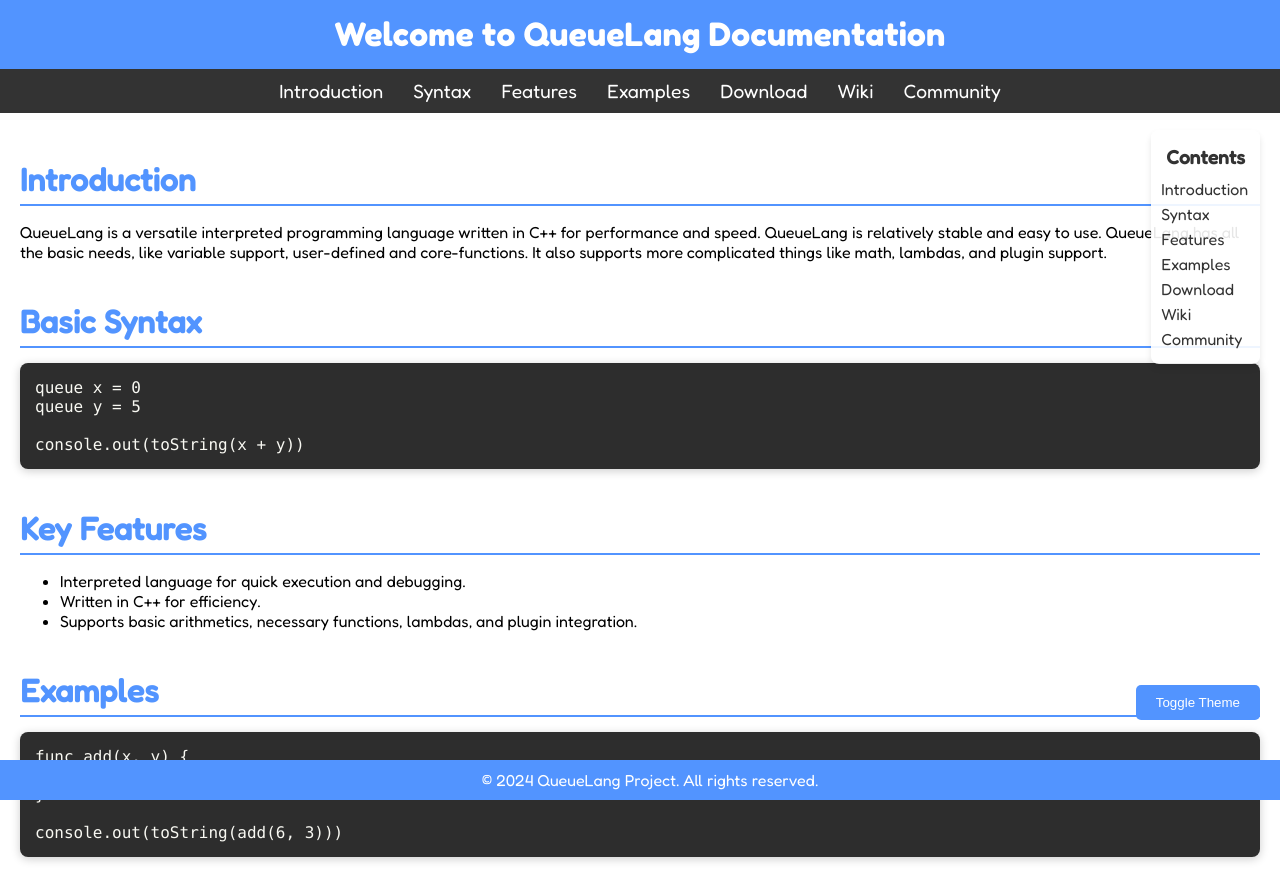
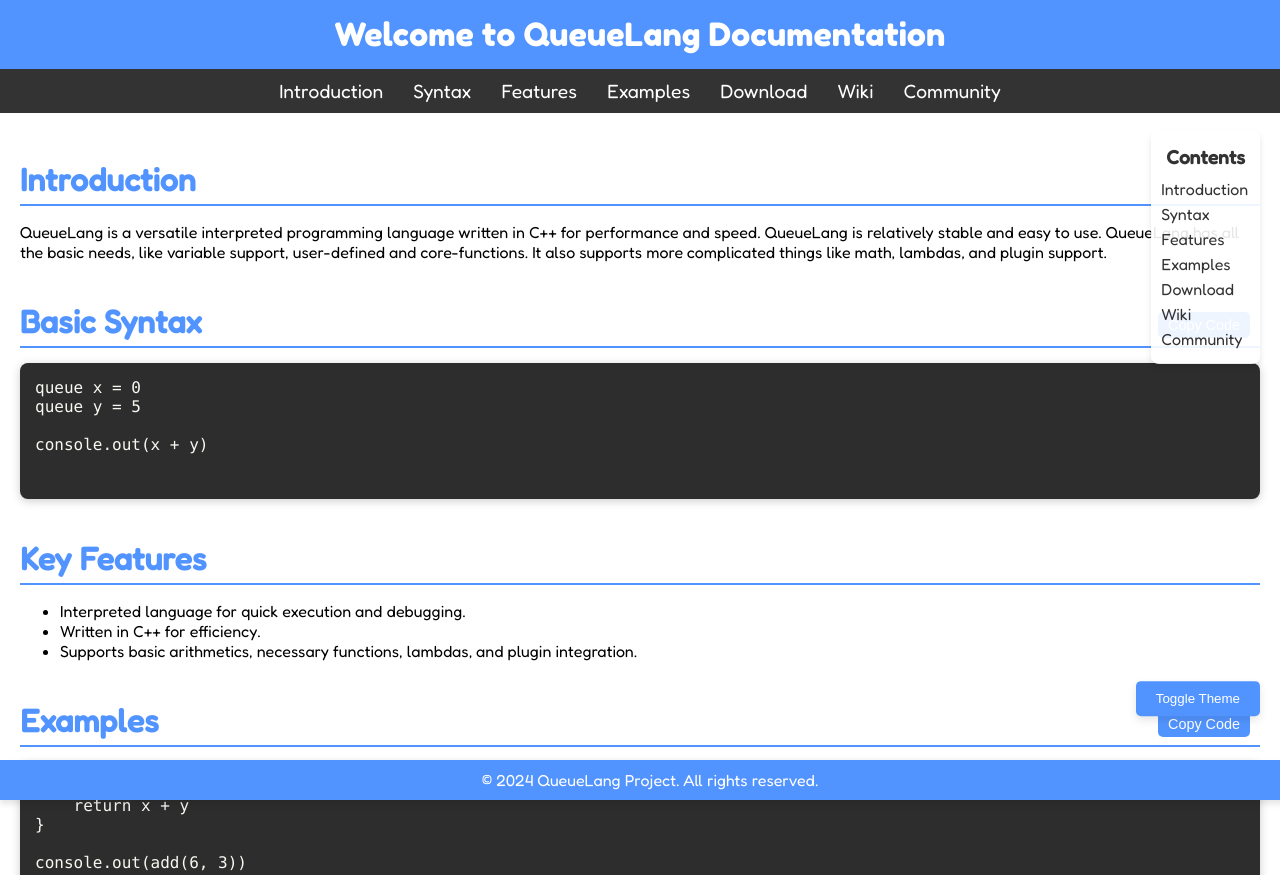
Before and after one commit to QueueLang/QueueLang.github.io, a plain HTML site: page index.html in a window 1280 px wide. Shown: the top 875 px of the page. Drawn offline with Linux system fonts and the light colour scheme.

Commit message:
Update index.html

```diff
--- a/index.html
+++ b/index.html
@@ -63,6 +63,46 @@
             transition: transform 0.5s ease-in-out;
         }
 
+        /* Cool Things! */
+
+section:hover {
+    background-color: rgba(82, 148, 255, 0.1);
+    transform: scale(1.02);
+    border-radius: 8px; /* Added border-radius */
+    transition: transform 0.3s ease-in-out, background-color 0.3s ease-in-out, border-radius 0.3s ease-in-out;
+}
+
+
+        html {
+            scroll-behavior: smooth;
+        }
+
+        .fancy-button, .toggle-theme {
+    animation: float 3s ease-in-out infinite;
+}
+
+@keyframes float {
+    0% {
+        transform: translateY(0);
+    }
+    50% {
+        transform: translateY(-5px);
+    }
+    100% {
+        transform: translateY(0);
+    }
+}
+
+header, footer {
+    box-shadow: 0 4px 6px rgba(0, 0, 0, 0.1);
+}
+
+.fancy-button, .toggle-theme {
+    box-shadow: 0 4px 8px rgba(0, 0, 0, 0.1);
+}
+
+
+
         .contents-bar h2 {
             margin: 0;
             padding: 5px;
@@ -118,7 +158,6 @@
         .bold-text {
             font-weight: bold;
             font-size: 18px;
-            color: rgb(14, 14, 15);
         }
 
         pre {
@@ -208,6 +247,31 @@
         nav a.active, .contents-bar a.active {
             color: #5294ff; /* Changed to blue */
         }
+
+
+
+
+        .copy-button {
+            position: absolute;
+            top: 10px;
+            right: 10px;
+            background-color: #5294ff;
+            color: white;
+            border: none;
+            border-radius: 5px;
+            padding: 5px 10px;
+            cursor: pointer;
+            font-size: 0.9em;
+            transition: background-color 0.3s;
+        }
+
+        .copy-button:hover {
+            background-color: #4483e2;
+        }
+
+        .copy-button:active {
+            background-color: #3a74c8;
+        }
     </style>
 </head>
 <body>
@@ -247,7 +311,10 @@
             <pre><code>queue x = 0
 queue y = 5
 
-console.out(toString(x + y))</code></pre>
+console.out(x + y)</code>
+                <button class="copy-button" onclick="copyCode(this)">Copy Code</button>
+
+</pre>
         </section>
         <section id="features">
             <h2>Key Features</h2>
@@ -263,7 +330,9 @@ console.out(toString(x + y))</code></pre>
     return x + y
 }
 
-console.out(toString(add(6, 3)))</code></pre>
+console.out(add(6, 3))</code>
+<button class="copy-button" onclick="copyCode(this)">Copy Code</button>
+</pre>
         </section>
         <section id="download">
             <h2>Download</h2>
@@ -357,6 +426,18 @@ console.out(toString(add(6, 3)))</code></pre>
                 body.style.color = '#333';
             }
         }
+
+        function copyCode(button) {
+            const codeContent = button.previousElementSibling.innerText;
+            navigator.clipboard.writeText(codeContent).then(() => {
+                const originalText = button.innerText;
+                button.innerText = "Copied!";
+                setTimeout(() => {
+                    button.innerText = originalText;
+                }, 2000);
+            });
+        }
+
     </script>
 </body>
 </html>
```
